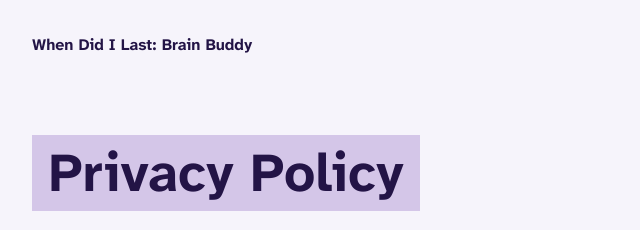
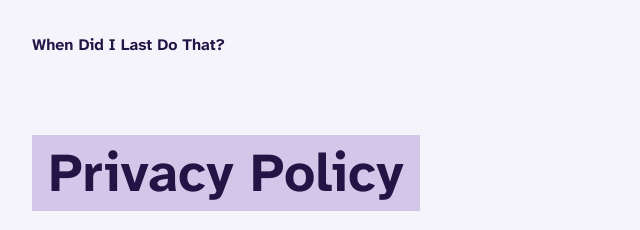
Before and after one commit to wellhellol/whendidilast-site, a plain HTML site: page privacy/index.html in a window 1280 px wide. Shown: the top 230 px of the page, 120-760 px from the left. Drawn offline with Linux system fonts and the light colour scheme.

Commit message:
Use the App Store name, When Did I Last Do That?
Co-Authored-By: Claude Opus 5.5 <noreply@anthropic.com>

```diff
--- a/privacy/index.html
+++ b/privacy/index.html
@@ -4,14 +4,14 @@
   <meta charset="utf-8">
   <meta name="viewport" content="width=device-width, initial-scale=1">
   <title>Privacy Policy · When Did I Last</title>
-  <meta name="description" content="Privacy policy for When Did I Last: Brain Buddy. The app collects no data.">
+  <meta name="description" content="Privacy policy for When Did I Last Do That? The app collects no data.">
   <link rel="icon" href="/icon.png">
   <link rel="apple-touch-icon" href="/icon.png">
   <link rel="stylesheet" href="/style.css">
 </head>
 <body>
   <header class="top">
-    <a class="name" href="/">When Did I Last: Brain Buddy</a>
+    <a class="name" href="/">When Did I Last Do That?</a>
     <a href="https://wellhellol.com">by wellhellol</a>
   </header>
 
```
Also changed, not shown: index.html (+2 -2 lines), support/index.html (+2 -2 lines).
